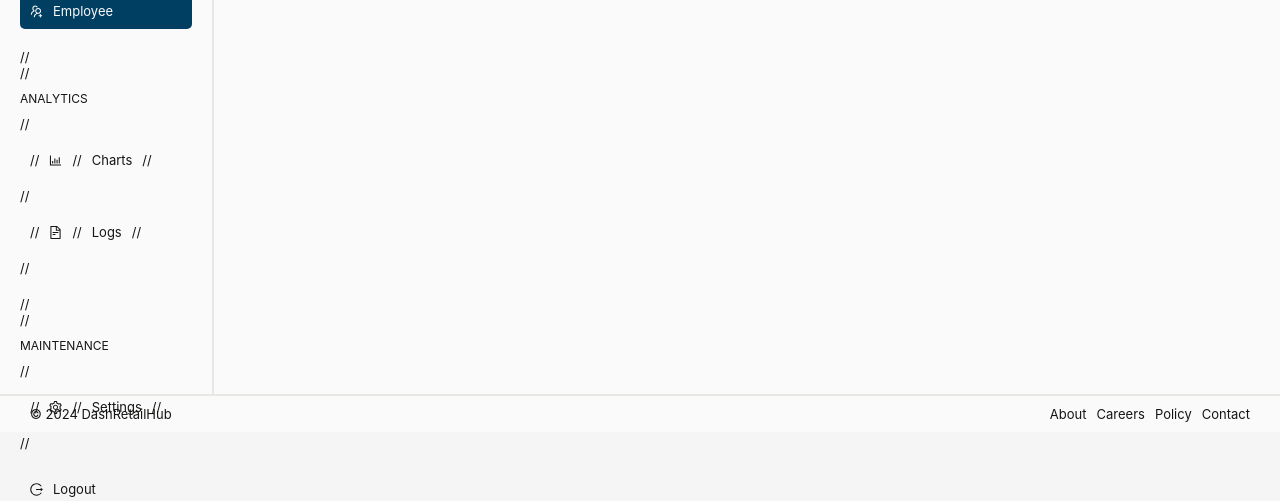
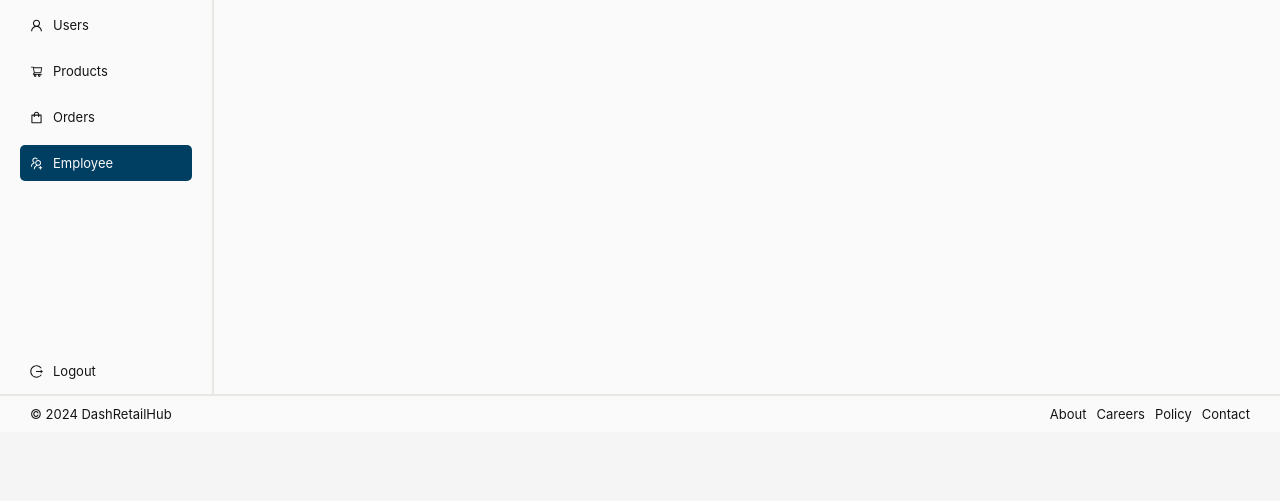
Before and after one commit to hananramss/DashRetailHUB-, a React (Create React App) app in the folder admin/: page /employee in a window 1280 px wide. Shown: the part 349-850 px from the top of the page. After the commit the page ends 800 px from the top, so only its background shows below. Built offline with nearby package versions, Linux system fonts and the light colour scheme; no server answers.

Commit message:
Update Menu.js

```diff
--- a/admin/src/components/Menu.js
+++ b/admin/src/components/Menu.js
@@ -44,24 +44,6 @@ export const Menu = () => {
           <span className="listItemTitle">Employee</span>
         </Link>
       </div>
-      // <div className="item">
-      //   <span className="title">ANALYTICS</span>
-      //   <Link to="/dashboard" className={`listItem ${location.pathname === '/dashboard' ? 'active' : ''}`}>
-      //     <BarChartOutlined />
-      //     <span className="listItemTitle">Charts</span>
-      //   </Link>
-      //   <Link to="/users" className={`listItem ${location.pathname === '/users' ? 'active' : ''}`}>
-      //     <FileTextOutlined />
-      //     <span className="listItemTitle">Logs</span>
-      //   </Link>
-      // </div>
-      // <div className="item">
-      //   <span className="title">MAINTENANCE</span>
-      //   <Link to="/products" className={`listItem ${location.pathname === '/products' ? 'active' : ''}`}>
-      //     <SettingOutlined />
-      //     <span className="listItemTitle">Settings</span>
-      //   </Link>
-      // </div>
       <div className="itemLogout">
         <Link to="/" className={`listItem ${location.pathname === '/' ? 'active' : ''}`}>
           <LogoutOutlined  />
```
